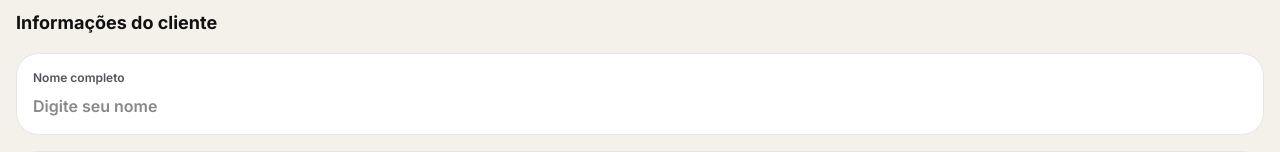
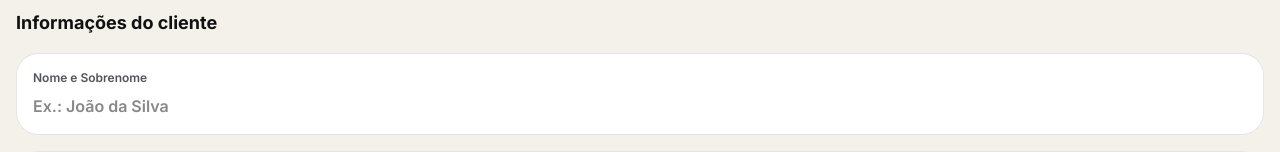
Before and after one commit to Meucardapioapp/meu-cardapio, a Next.js app: page /1/endereco in a window 1280 px wide. Shown: the part 139-291 px from the top of the page. Built offline with nearby package versions, Linux system fonts and the light colour scheme; no server answers; the database is empty.

Commit message:
Debug cálculo do frete

```diff
--- a/app/[slug]/endereco/page.tsx
+++ b/app/[slug]/endereco/page.tsx
@@ -208,24 +208,27 @@ if (
         }
       )
 
-    const data = await response.json()
+   const data = await response.json()
 
 console.log("STATUS:", response.status)
 console.log("RESPOSTA:", data)
 
-if (
-  data.faixaFrete?.valor
-) {
+setCarregandoFrete(false)
 
-  setTaxaEntrega(
-    Number(
-      data.faixaFrete.valor
-    )
-  )
+if (!response.ok) {
+  alert(data.error || "Erro ao calcular frete")
+  return
+}
 
-  setFreteCalculado(true)
-  setCarregandoFrete(false)
+if (!data.faixaFrete) {
+  console.log("Não veio faixaFrete:", data)
+  alert("Nenhuma faixa encontrada.")
+  return
 }
+
+setTaxaEntrega(Number(data.faixaFrete.valor))
+
+setFreteCalculado(true)
 
   } catch (error) {
 
@@ -386,7 +389,7 @@ function resetarFrete() {
       text-zinc-600
     "
   >
-    Nome completo
+    Nome e Sobrenome
   </p>
 
   <input
@@ -394,7 +397,7 @@ function resetarFrete() {
     onChange={(e) =>
       setNome(e.target.value)
     }
-    placeholder="Digite seu nome"
+    placeholder="Ex.: João da Silva"
     className="
       w-full
       outline-none
```
